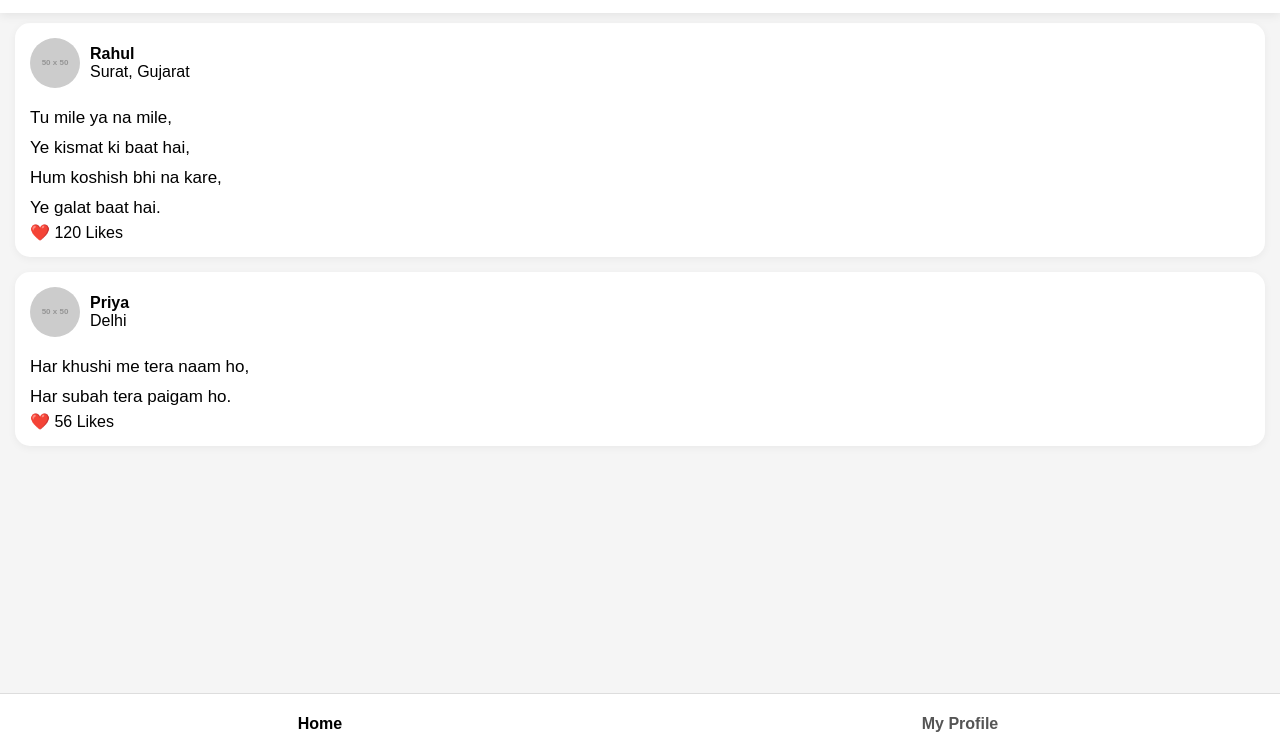
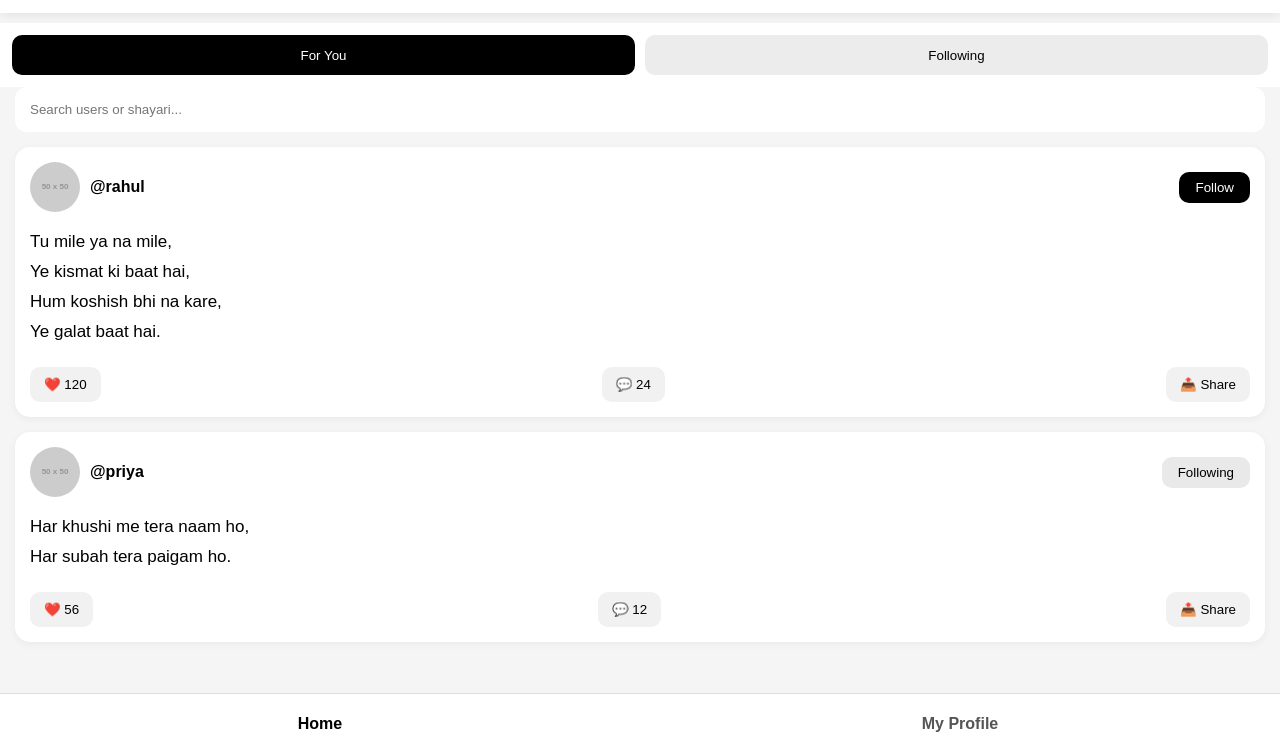
Before and after one commit to Temanlyob/shayari, a plain HTML site: page home.html in a window 1280 px wide. Shown: the part 47-800 px from the top of the page. Drawn offline with Linux system fonts and the light colour scheme; placeholder pictures from the web are drawn by us.

Commit message:
Update home.html

```diff
--- a/home.html
+++ b/home.html
@@ -8,49 +8,110 @@
 </head>
 <body>
 
+    <!-- Top Bar -->
+
     <div class="top-bar">
         <div class="logo">Shayroo</div>
     </div>
 
+    <!-- Feed Tabs -->
+
+    <div class="feed-tabs">
+        <button class="active-tab">For You</button>
+        <button>Following</button>
+    </div>
+
+    <!-- Search -->
+
+    <div class="search-box">
+        <input type="text" placeholder="Search users or shayari...">
+    </div>
+
+    <!-- Feed -->
+
     <div class="content">
 
+        <!-- Post 1 -->
+
         <div class="shayari-card">
+
+            <div class="post-header">
+
                 <div class="user-info">
                     <img src="https://via.placeholder.com/50" alt="">
                     <div>
-                    <h3>Rahul</h3>
-                    <p>Surat, Gujarat</p>
+                        <h3>@rahul</h3>
                     </div>
                 </div>
 
+                <button class="follow-btn">
+                    Follow
+                </button>
+
+            </div>
+
             <div class="shayari">
+
                 Tu mile ya na mile,<br>
                 Ye kismat ki baat hai,<br>
                 Hum koshish bhi na kare,<br>
                 Ye galat baat hai.
+
             </div>
 
-            <div class="likes">❤️ 120 Likes</div>
+            <div class="post-actions">
+
+                <button>❤️ 120</button>
+
+                <button>💬 24</button>
+
+                <button>📤 Share</button>
+
             </div>
 
+        </div>
+
+        <!-- Post 2 -->
+
         <div class="shayari-card">
+
+            <div class="post-header">
+
                 <div class="user-info">
                     <img src="https://via.placeholder.com/50" alt="">
                     <div>
-                    <h3>Priya</h3>
-                    <p>Delhi</p>
+                        <h3>@priya</h3>
                     </div>
                 </div>
 
+                <button class="following-btn">
+                    Following
+                </button>
+
+            </div>
+
             <div class="shayari">
+
                 Har khushi me tera naam ho,<br>
                 Har subah tera paigam ho.
+
             </div>
 
-            <div class="likes">❤️ 56 Likes</div>
+            <div class="post-actions">
+
+                <button>❤️ 56</button>
+
+                <button>💬 12</button>
+
+                <button>📤 Share</button>
+
             </div>
 
         </div>
+
+    </div>
+
+    <!-- Bottom Nav -->
 
     <div class="bottom-nav">
         <a href="home.html" class="active">Home</a>
```
Lines whose indentation alone changed are shown as unchanged.
